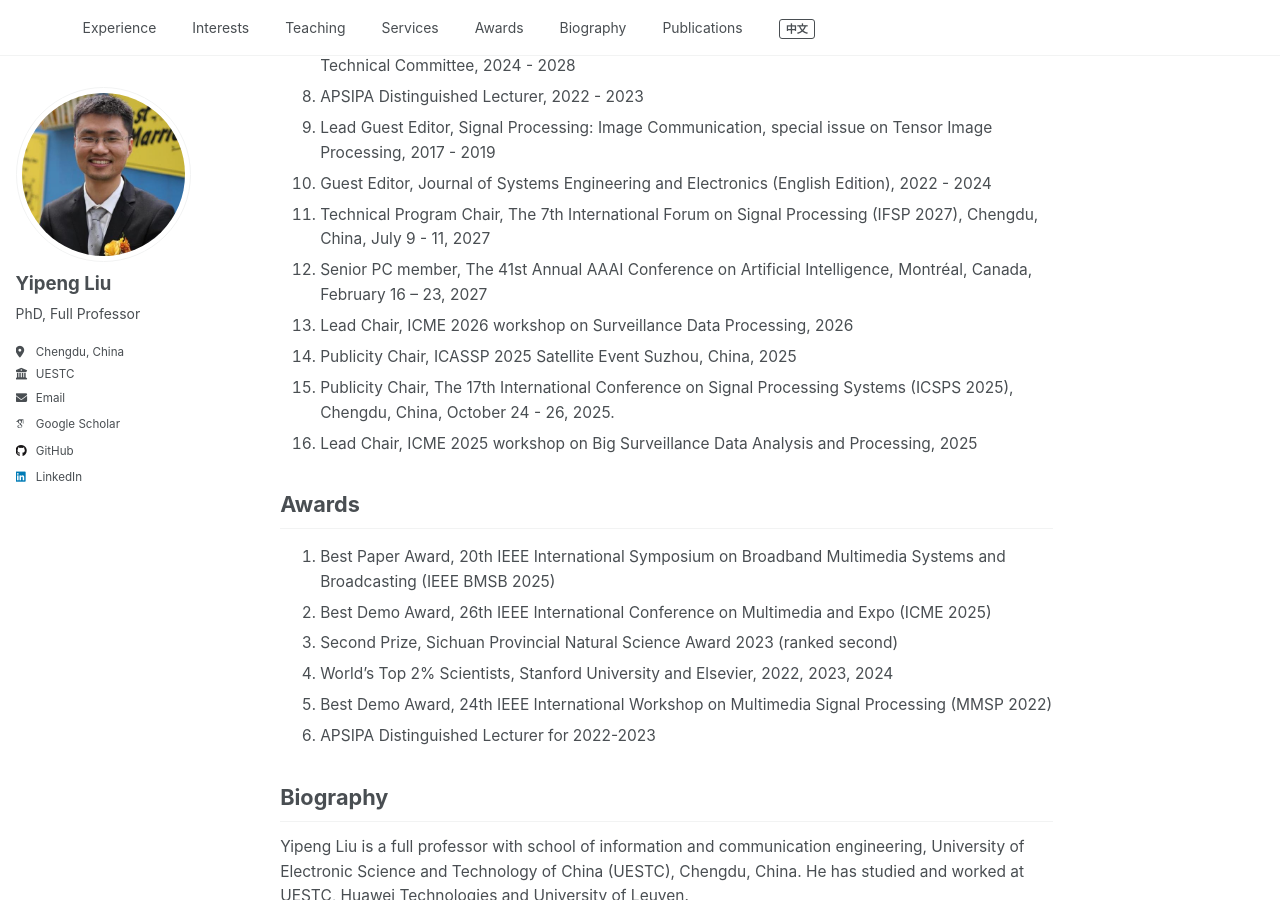
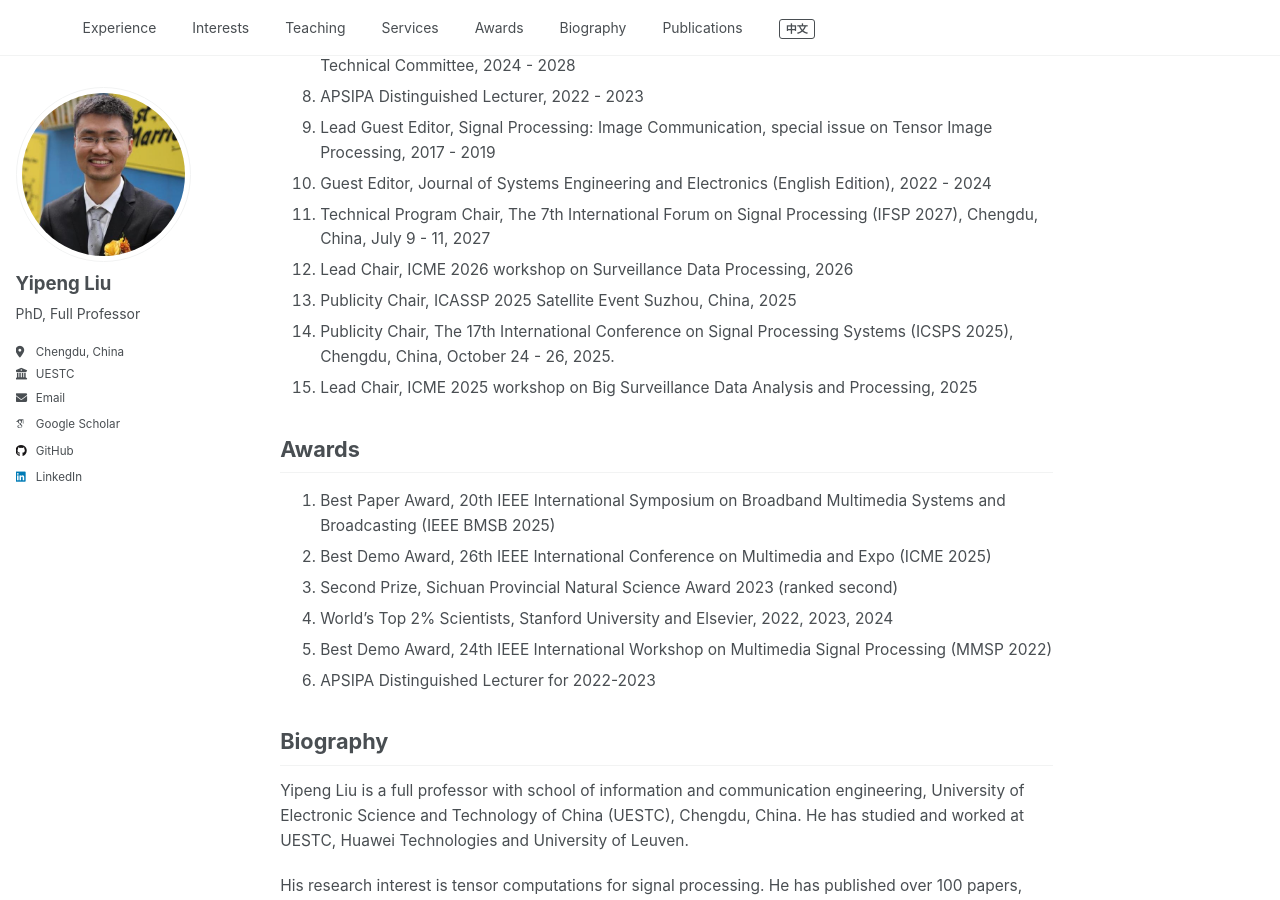
Before and after one commit to yipengliu/yipengliu.github.io, a Jekyll site: the page built from _pages/main-en.md, in a window 1280 px wide and 900 px high, scrolled down 1433 px. Built offline with Jekyll 4.4.1, drawn with Linux system fonts in a browser that asks for light colours; some web fonts are replaced.

Commit message:
Update conference roles and remove AAAI entry

```diff
--- a/_pages/main-en.md
+++ b/_pages/main-en.md
@@ -51,8 +51,7 @@ redirect_from:
 9. Lead Guest Editor, Signal Processing: Image Communication, special issue on Tensor Image Processing, 2017 - 2019
 10. Guest Editor, Journal of Systems Engineering and Electronics (English Edition), 2022 - 2024
 11. Technical Program Chair, The 7th International Forum on Signal Processing (IFSP 2027), Chengdu, China, July 9 - 11, 2027
-12. Senior PC member, The 41st Annual AAAI Conference on Artificial Intelligence, Montréal, Canada, February 16 – 23, 2027
-13. Lead Chair, ICME 2026 workshop on Surveillance Data Processing, 2026
+12. Lead Chair, ICME 2026 workshop on Surveillance Data Processing, 2026
 14. Publicity Chair, ICASSP 2025 Satellite Event Suzhou, China, 2025
 15. Publicity Chair, The 17th International Conference on Signal Processing Systems (ICSPS 2025), Chengdu, China, October 24 - 26, 2025.
 16. Lead Chair, ICME 2025 workshop on Big Surveillance Data Analysis and Processing, 2025
```
